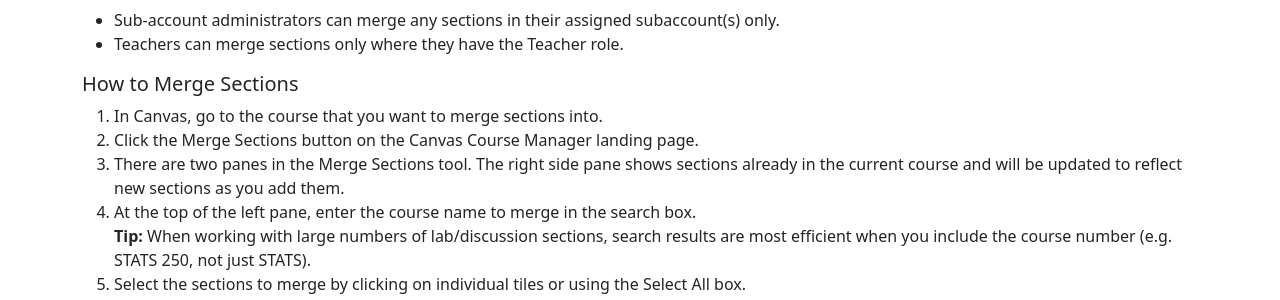
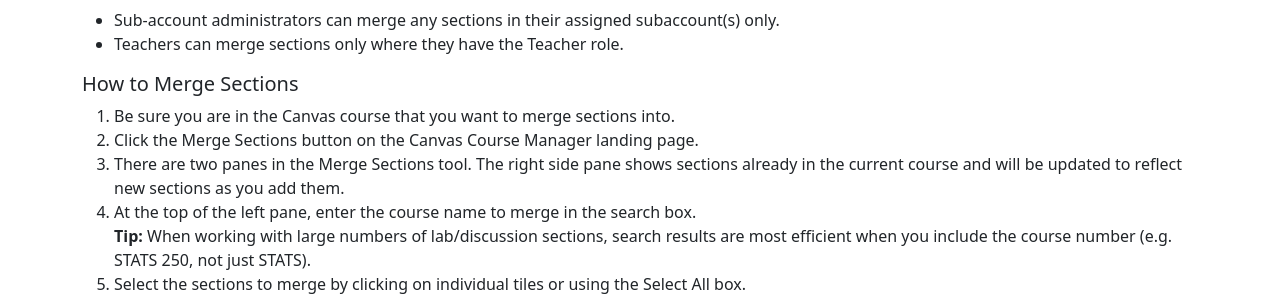
Before and after one commit to tl-its-umich-edu/canvas-course-manager-next, a Jekyll site: the page built from docs/merge-sections.html, in a window 1280 px wide. Shown: the part 416-716 px from the top of the page. Built offline with Jekyll 4.4.1, drawn with Linux system fonts in a browser that asks for light colours.

Commit message:
Update docs/merge-sections.html
Co-authored-by: melindakraft <makraft@umich.edu>

```diff
--- a/docs/merge-sections.html
+++ b/docs/merge-sections.html
@@ -22,7 +22,7 @@
 </ul>
 <h2 class="h5">How to Merge Sections</h2>
 <ol>
-  <li>In Canvas, go to the course that you want to merge sections into.</li>
+  <li>Be sure you are in the Canvas course that you want to merge sections into.</li>
   <li>Click the Merge Sections button on the Canvas Course Manager landing page.</li>
   <li>There are two panes in the Merge Sections tool. The right side pane shows sections already in the current course and will be updated to reflect new sections as you add them.</li>
   <li>At the top of the left pane, enter the course name to merge in the search box.
```
